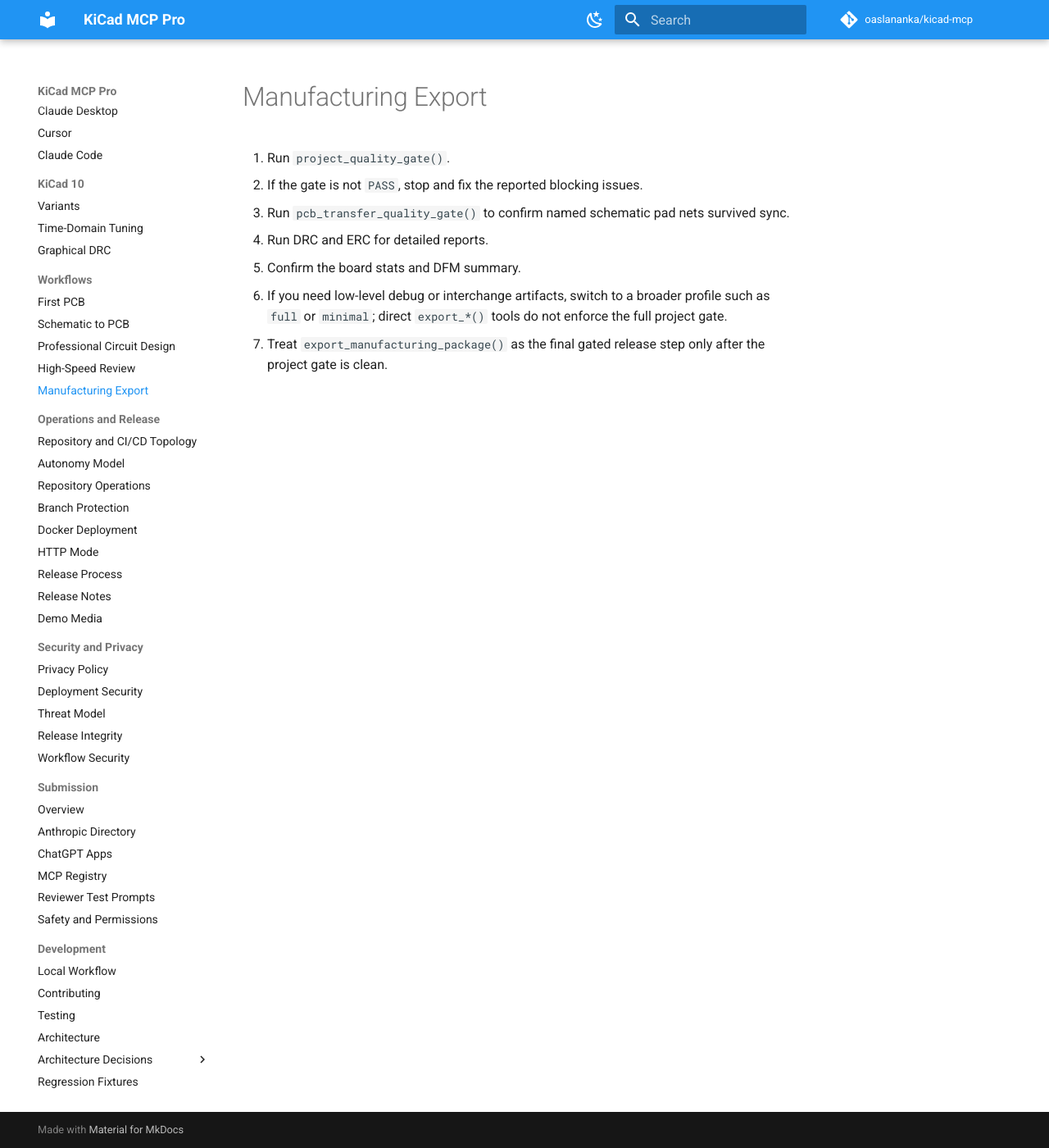
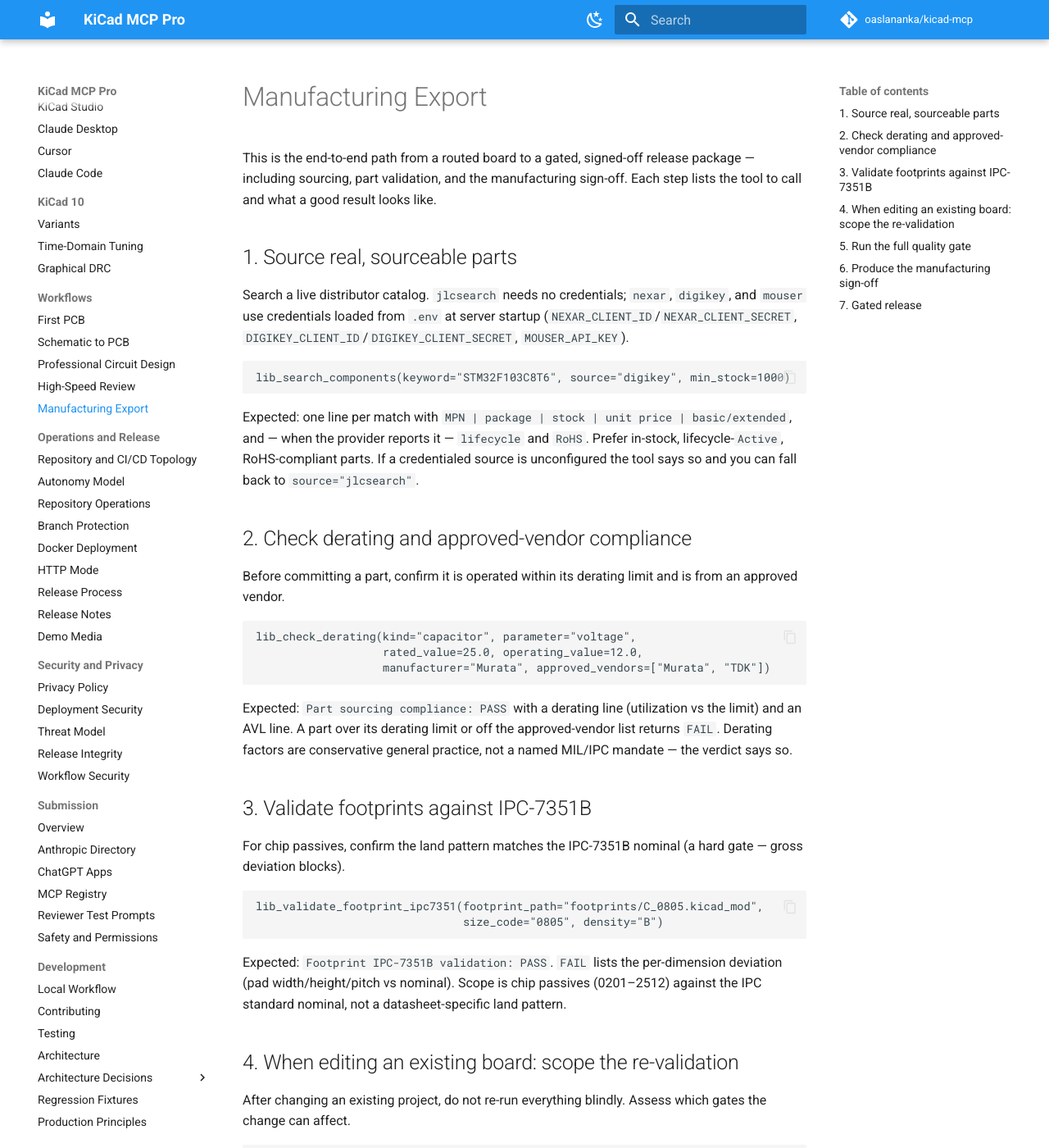
Before and after one commit to oaslananka/kicad-mcp, an MkDocs documentation site: the page built from docs/workflows/manufacturing-export.md, in a window 1280 px wide and 1400 px high. Shown: the whole window at 82% size. Built offline with MkDocs 1.6.1 and Material for MkDocs 9.7.7, drawn with Linux system fonts in a browser that asks for light colours; comment, search, counter and statistics services are not loaded; some of the changed text lies outside the part shown.

Commit message:
docs: turn manufacturing-export skeleton into a real sourcing-to-signoff guide
The cross-cutting work-order ask is to turn skeleton workflow/*.md files into real
E2E guides with the tool to call and the expected output. This rewrites the
11-line manufacturing-export skeleton into a full path that ties together the
tools added this session: live sourcing (lib_search_components across
jlcsearch/nexar/digikey/mouser), derating + AVL (lib_check_derating), IPC-7351B
footprint validation (lib_validate_footprint_ipc7351), edit-impact scoping
(project_assess_edit_impact), the quality gate, the manufacturing sign-off
(project_signoff_report), and the gated export + signed manifest.

Every referenced tool is verified to be registered. Honesty preserved: credentialed
sources need .env, derating factors are general-practice not a named mandate,
footprint validation is chip-only vs the IPC nominal, and a no-intent sign-off is
UNVERIFIED rather than a silent PASS.

````diff
--- a/docs/workflows/manufacturing-export.md
+++ b/docs/workflows/manufacturing-export.md
@@ -1,12 +1,95 @@
 # Manufacturing Export
 
-1. Run `project_quality_gate()`.
-2. If the gate is not `PASS`, stop and fix the reported blocking issues.
-3. Run `pcb_transfer_quality_gate()` to confirm named schematic pad nets survived sync.
-4. Run DRC and ERC for detailed reports.
-5. Confirm the board stats and DFM summary.
-6. If you need low-level debug or interchange artifacts, switch to a broader profile
-   such as `full` or `minimal`; direct `export_*()` tools do not enforce the full
-   project gate.
-7. Treat `export_manufacturing_package()` as the final gated release step only after the
-   project gate is clean.
+This is the end-to-end path from a routed board to a gated, signed-off release
+package — including sourcing, part validation, and the manufacturing sign-off.
+Each step lists the tool to call and what a good result looks like.
+
+## 1. Source real, sourceable parts
+
+Search a live distributor catalog. `jlcsearch` needs no credentials; `nexar`,
+`digikey`, and `mouser` use credentials loaded from `.env` at server startup
+(`NEXAR_CLIENT_ID`/`NEXAR_CLIENT_SECRET`, `DIGIKEY_CLIENT_ID`/`DIGIKEY_CLIENT_SECRET`,
+`MOUSER_API_KEY`).
+
+```text
+lib_search_components(keyword="STM32F103C8T6", source="digikey", min_stock=1000)
+```
+
+Expected: one line per match with `MPN | package | stock | unit price | basic/extended`,
+and — when the provider reports it — `lifecycle` and `RoHS`. Prefer in-stock,
+lifecycle-`Active`, RoHS-compliant parts. If a credentialed source is unconfigured
+the tool says so and you can fall back to `source="jlcsearch"`.
+
+## 2. Check derating and approved-vendor compliance
+
+Before committing a part, confirm it is operated within its derating limit and is
+from an approved vendor.
+
+```text
+lib_check_derating(kind="capacitor", parameter="voltage",
+                   rated_value=25.0, operating_value=12.0,
+                   manufacturer="Murata", approved_vendors=["Murata", "TDK"])
+```
+
+Expected: `Part sourcing compliance: PASS` with a derating line (utilization vs the
+limit) and an AVL line. A part over its derating limit or off the approved-vendor
+list returns `FAIL`. Derating factors are conservative general practice, not a
+named MIL/IPC mandate — the verdict says so.
+
+## 3. Validate footprints against IPC-7351B
+
+For chip passives, confirm the land pattern matches the IPC-7351B nominal (a hard
+gate — gross deviation blocks).
+
+```text
+lib_validate_footprint_ipc7351(footprint_path="footprints/C_0805.kicad_mod",
+                               size_code="0805", density="B")
+```
+
+Expected: `Footprint IPC-7351B validation: PASS`. `FAIL` lists the per-dimension
+deviation (pad width/height/pitch vs nominal). Scope is chip passives (0201–2512)
+against the IPC standard nominal, not a datasheet-specific land pattern.
+
+## 4. When editing an existing board: scope the re-validation
+
+After changing an existing project, do not re-run everything blindly. Assess which
+gates the change can affect.
+
+```text
+project_assess_edit_impact()
+```
+
+Expected: an `Edit-impact analysis` listing each semantic change and `Gates to
+re-run:` vs `Gates preserved:`. Re-run only the impacted gates; the preserved ones
+stay proven.
+
+## 5. Run the full quality gate
+
+```text
+project_quality_gate()
+```
+
+Expected: `PASS`. If not, stop and fix the reported blocking issues, then re-run.
+`pcb_transfer_quality_gate()` confirms named schematic pad nets survived sync; run
+`run_drc()` / `run_erc()` for detailed reports.
+
+## 6. Produce the manufacturing sign-off
+
+Bind every declared design-intent requirement to a passing check, with provenance.
+
+```text
+project_signoff_report()
+```
+
+Expected: `Manufacturing sign-off: PASS` with each requirement bound to its backing
+gate(s), the checks, and provenance (engine versions, rule profile, intent and
+content hashes). A board with **no declared intent** is `UNVERIFIED`, not a silent
+PASS — declare requirements with `project_set_design_intent()` first.
+
+## 7. Gated release
+
+`export_manufacturing_package()` is the final step and is hard-gated on the same
+project gate, so it runs only once the gate is clean. Direct `export_*()` tools do
+not enforce the full gate — use them only for low-level debug or interchange
+artifacts, switching to a broader profile (`full`/`minimal`) if needed. Finish with
+`mfg_generate_release_manifest()` for the SHA256-signed, provenance-stamped manifest.
````
